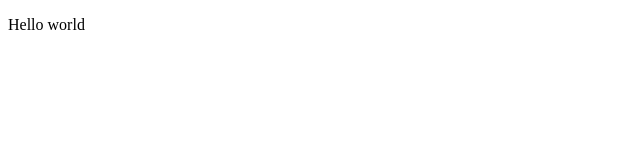
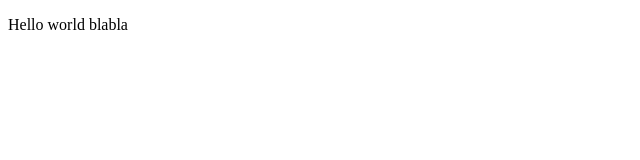
Before and after one commit to JDubendorf/git-example, a plain HTML site: page index.html in a window 1280 px wide. Shown: the full height of the page, 0-640 px from the left. Drawn offline with Linux system fonts and the light colour scheme.

Commit message:
changed hello world to hello world blabla

```diff
--- a/index.html
+++ b/index.html
@@ -5,7 +5,7 @@
 	<title>Document</title>
 </head>
 <body>
-<p>Hello world</p>
+<p>Hello world blabla</p>
 
 </body>
 </html>
```
